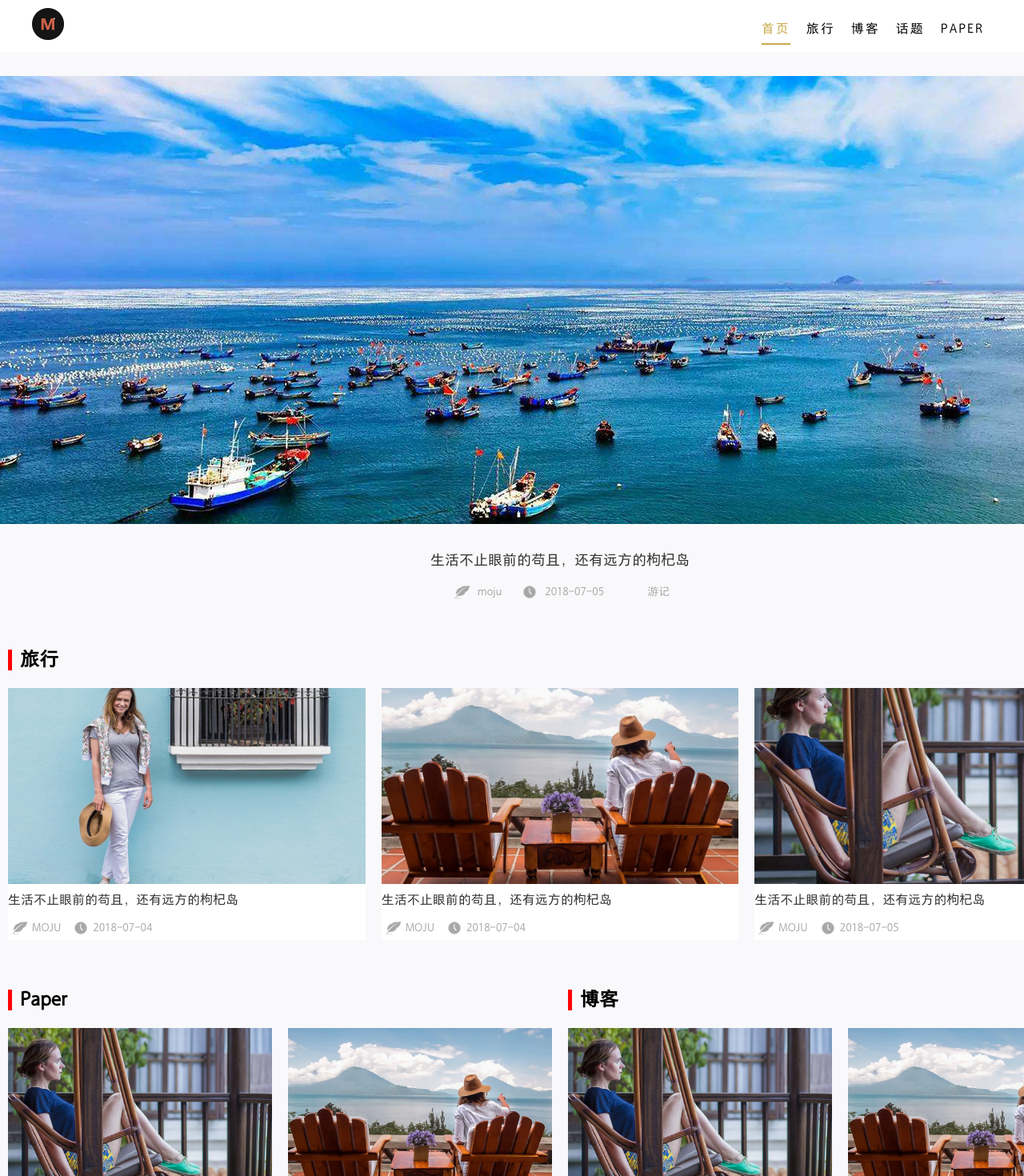
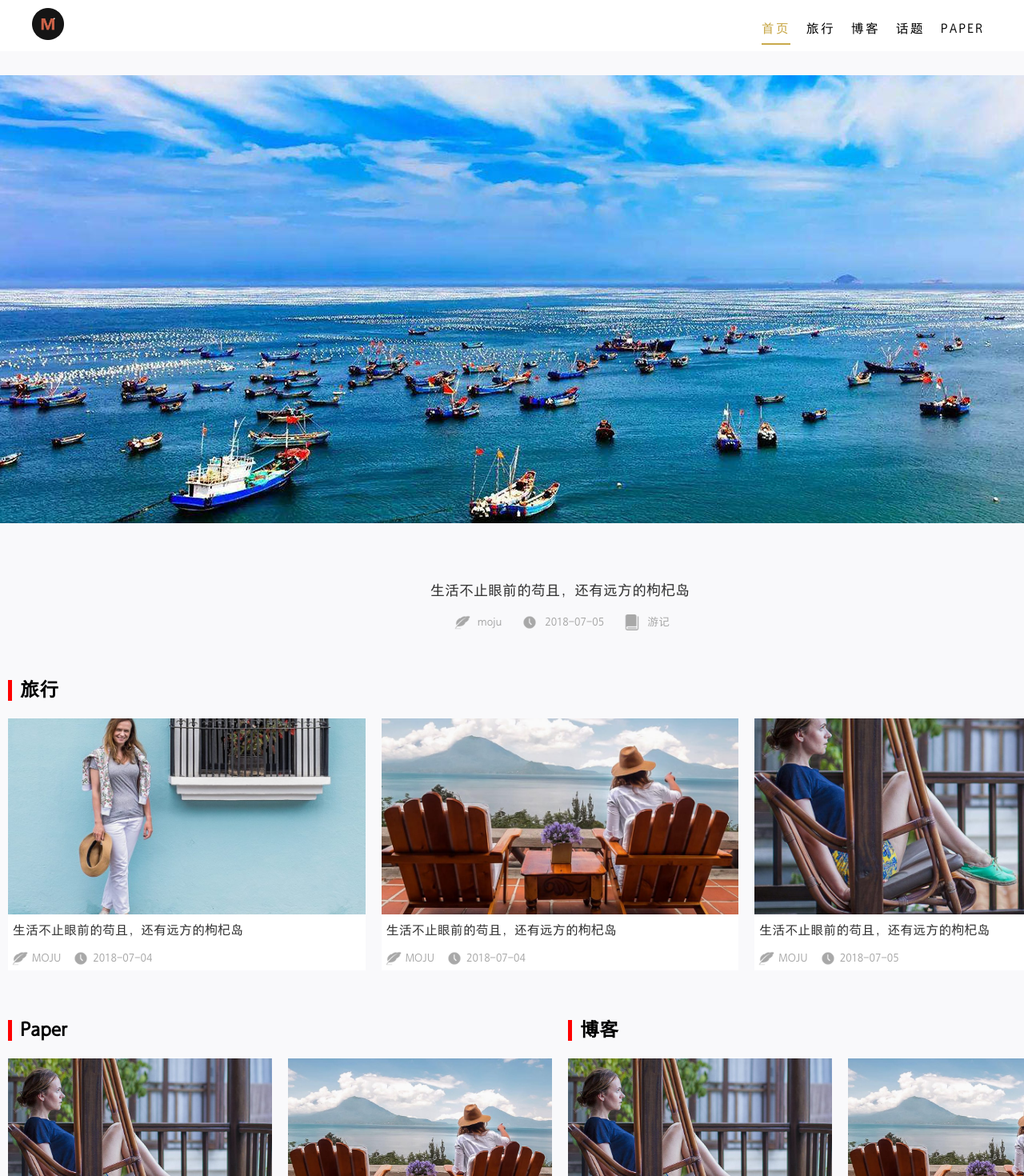
Before and after one commit to lilunze/moju.blog, a Vue app: page /#/home in a window 1280 px wide. Shown: the top 1470 px of the page at 80% size. Built offline with nearby package versions, Linux system fonts and the light colour scheme.

Commit message:
修改样式bug

```diff
--- a/src/components/common/vfoot.vue
+++ b/src/components/common/vfoot.vue
@@ -25,6 +25,7 @@
 <style scoped>
 	.copyright
 	{
+		font-size: 16px;
 		background: #fff;
 		width: 100%;
 		color: #999;
--- a/src/components/common/vgallery.vue
+++ b/src/components/common/vgallery.vue
@@ -85,6 +85,7 @@
 		font-size: 16px;
 		color: #333;
 		line-height: 40px;
+		padding-left: 6px;
 	}
 	.travel .desc
 	{
--- a/src/components/common/vnav.vue
+++ b/src/components/common/vnav.vue
@@ -18,6 +18,7 @@
 <style scope>
 	.nav
 	{
+		font-size: 16px;
 		padding: 10px 40px;
 		background: #fff;
 	}
--- a/src/components/home.vue
+++ b/src/components/home.vue
@@ -6,7 +6,7 @@
 			<p class="desc">
 				<span><i class="author"></i> moju</span>
 				<span><i class="date"></i> 2018-07-05</span>
-				<span><i class="classify"></i> 游记</span>
+				<span><i class="icon-travel"></i> 游记</span>
 			</p>
 		</router-link>
 
@@ -132,9 +132,9 @@
 		background: url(/static/images/icon/date.png);
 		background-size: 100% 100%;
 	}
-	.banner .desc .classigy
+	.banner .desc .icon-travel
 	{
-		background: url(/static/images/icon/classify.png);
+		background: url(/static/images/icon/travel.png);
 		background-size: 100% 100%;
 	}
 
--- a/src/main.js
+++ b/src/main.js
@@ -3,6 +3,7 @@
 import Vue from 'vue'
 import App from './App'
 import router from './router'
+import 'normalize.css'
 import '../static/css/common.css'
 
 Vue.config.productionTip = false
--- a/static/css/common.css
+++ b/static/css/common.css
@@ -9,6 +9,12 @@
 	font-family: "方正悠黑 506L W";
 	src:url(/static/font/FZYH_508R.otf);
 }
+
+/*  */
+html
+{
+	font-size:calc(100vw/7.5);
+}
 html,body
 {
 	width: 100%;
@@ -17,7 +23,11 @@ html,body
 	padding: 0;
 	font-family: "方正悠黑 506L W","PingFang SC","Microsoft YaHei","Helvetica Neue",Helvetica,Arial
 }
-p,h1
+
+/*
+ * reset css
+ */
+p,h1,h2,h3,h4,h5,h6
 {
 	margin: 0;
 }
```
